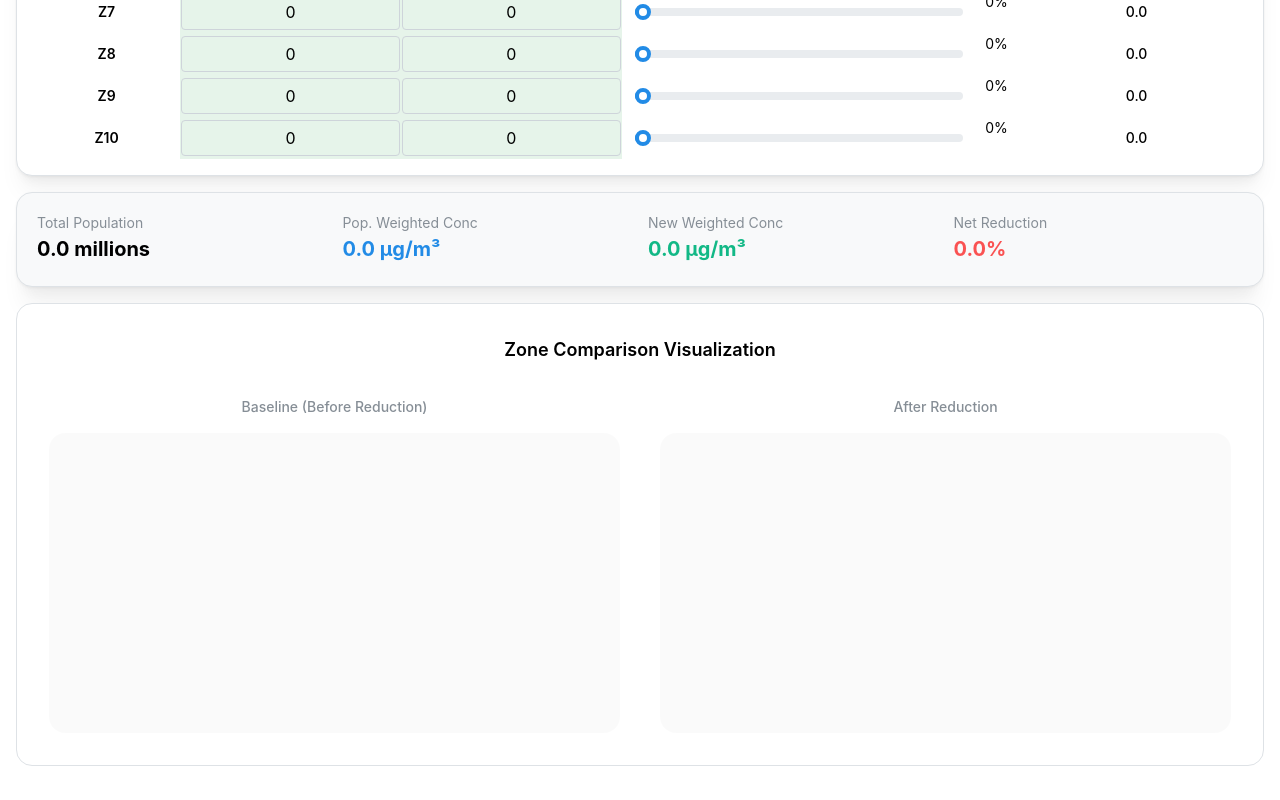
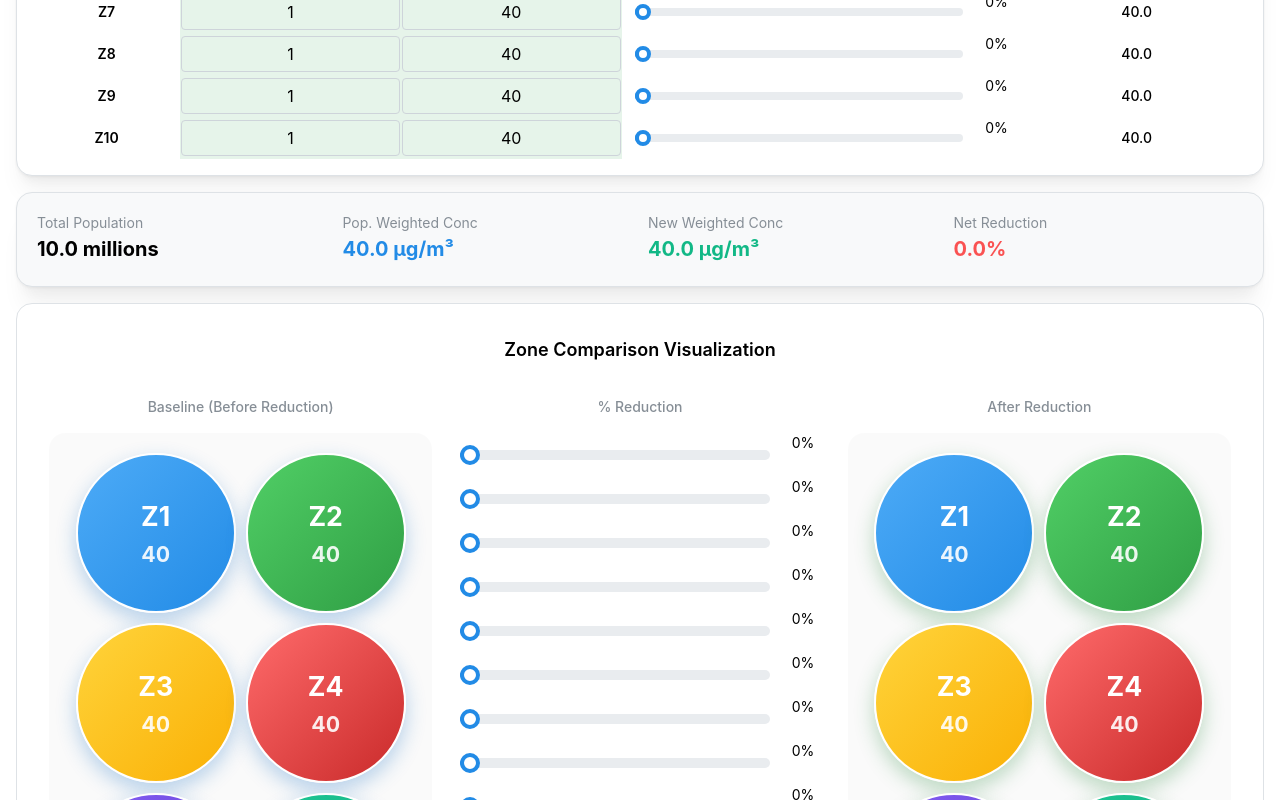
Before and after one commit to gaurabhkumarjha/AQ-Simualtor-V1, a React (Create React App) app: page / in a window 1280 px wide. Shown: the part 400-1200 px from the top of the page. Built offline with nearby package versions, Linux system fonts and the light colour scheme.

Commit message:
some ui changes.

```diff
--- a/src/Home/Home.jsx
+++ b/src/Home/Home.jsx
@@ -14,8 +14,8 @@ import {
 const Home = () => {
   const [zones, setZones] = useState(
     Array.from({ length: 10 }, () => ({
-      pop: 0,
-      conc: 0,
+      pop: 1.0,
+      conc: 40,
       reduction: 0,
     }))
   );
@@ -199,7 +199,7 @@ const Home = () => {
                             updateZone(index, "reduction", val)
                           }
                           min={0}
-                          max={100}
+                          max={99}
                           style={{ flex: 1 }}
                           m={'sm'}
                         />
@@ -274,13 +274,14 @@ const Home = () => {
       </Card>
 
       {/* 🔥 VISUALIZATION SECTION */}
+
       <Card mt="md" p="xl" radius="lg" withBorder>
         <Text fw={600} mb="xl" ta="center" size="lg">
           Zone Comparison Visualization
         </Text>
 
-        <div style={{ display: "grid", gridTemplateColumns: "1fr 1fr", gap: "40px" }}>
-
+        <Grid>
+          <Grid.Col span={{ base: 12, md: 6, lg: 4 }}>
             {/* 🔵 BASELINE CLUSTER */}
             <div>
               <Text size="sm" mb="md" c="dimmed" ta="center" fw={500}>
@@ -350,7 +351,40 @@ const Home = () => {
                 })}
               </div>
             </div>
+          </Grid.Col>
+          <Grid.Col span={{ base: 12, md: 6, lg: 4 }}>
+            <Text size="sm" mb="md" c="dimmed" ta="center" fw={500}>
+              % Reduction
+            </Text>
+            {zones.map((zone, index) => {
+              // const newZoneAvg =
+              //   Number(zone.conc || 0) -
+              //   (Number(zone.conc || 0) *
+              //     Number(zone.reduction || 0)) /
+              //   100;
 
+              return (
+                <div style={{ display: "flex", gap: 10 }}>
+                  <Slider
+                    value={zone.reduction}
+                    onChange={(val) =>
+                      updateZone(index, "reduction", val)
+                    }
+                    min={0}
+                    max={99}
+                    style={{ flex: 1 }}
+                    m={'sm'}
+                    size={'lg'}
+
+                  />
+                  <Text size="sm" w={40}>
+                    {zone.reduction}%
+                  </Text>
+                </div>
+              )
+            })}
+          </Grid.Col>
+          <Grid.Col span={{ base: 12, md: 6, lg: 4 }}>
             {/* 🟢 NEW VALUES CLUSTER */}
             <div>
               <Text size="sm" mb="md" c="dimmed" ta="center" fw={500}>
@@ -417,7 +451,8 @@ const Home = () => {
                 })}
               </div>
             </div>
-        </div>
+          </Grid.Col>
+        </Grid>
       </Card>
     </Container>
   );
```
Lines whose indentation alone changed are shown as unchanged.
